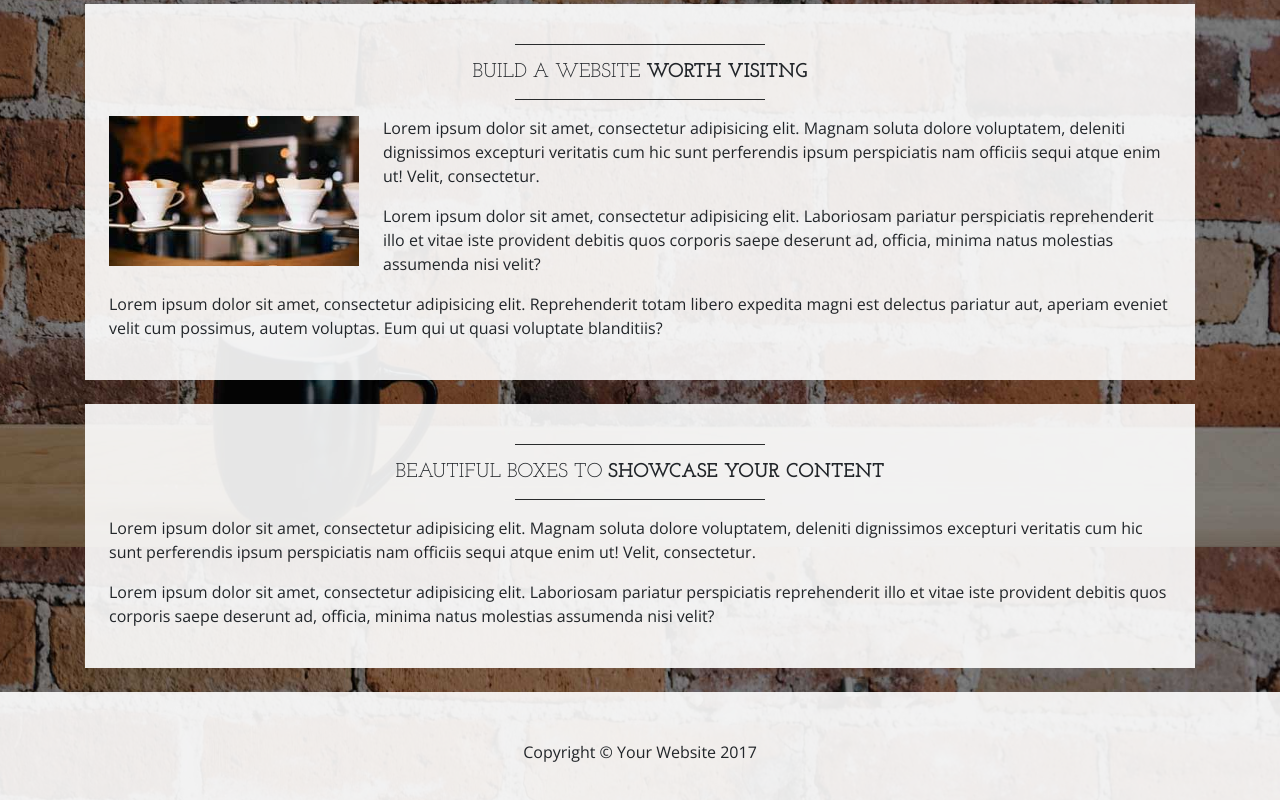
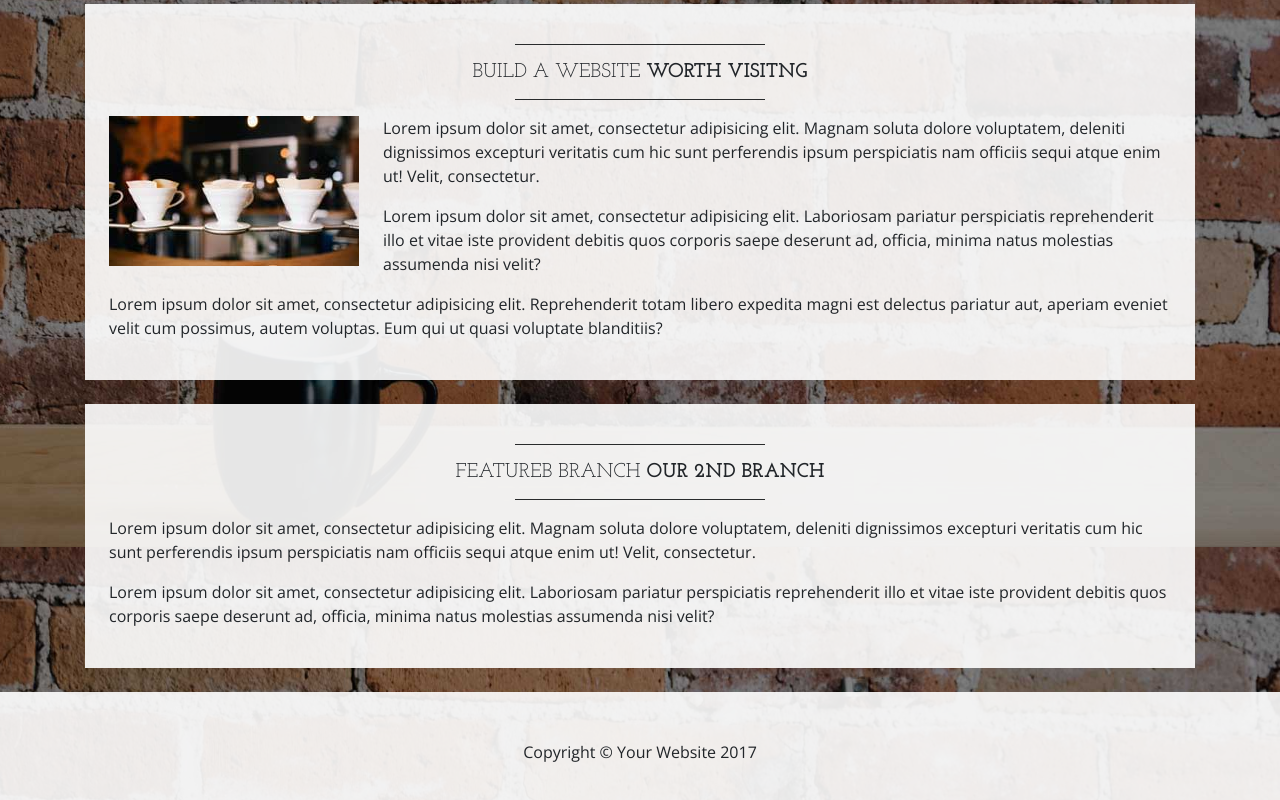
Before and after one commit to JasonDuquain/businesscasual, a website: page index.html in a window 1280 px wide. Shown: the part 1053-1853 px from the top of the page. Drawn offline with nearby package versions, Linux system fonts and the light colour scheme.

Commit message:
initial commit on featureB

```diff
--- a/index.html
+++ b/index.html
@@ -119,8 +119,8 @@
 
       <div class="bg-faded p-4 my-4">
         <hr class="divider">
-        <h2 class="text-center text-lg text-uppercase my-0">Beautiful boxes to
-          <strong>showcase your content</strong>
+        <h2 class="text-center text-lg text-uppercase my-0">featureB branch
+          <strong>our 2nd branch</strong>
         </h2>
         <hr class="divider">
         <p>Lorem ipsum dolor sit amet, consectetur adipisicing elit. Magnam soluta dolore voluptatem, deleniti dignissimos excepturi veritatis cum hic sunt perferendis ipsum perspiciatis nam officiis sequi atque enim ut! Velit, consectetur.</p>
```
